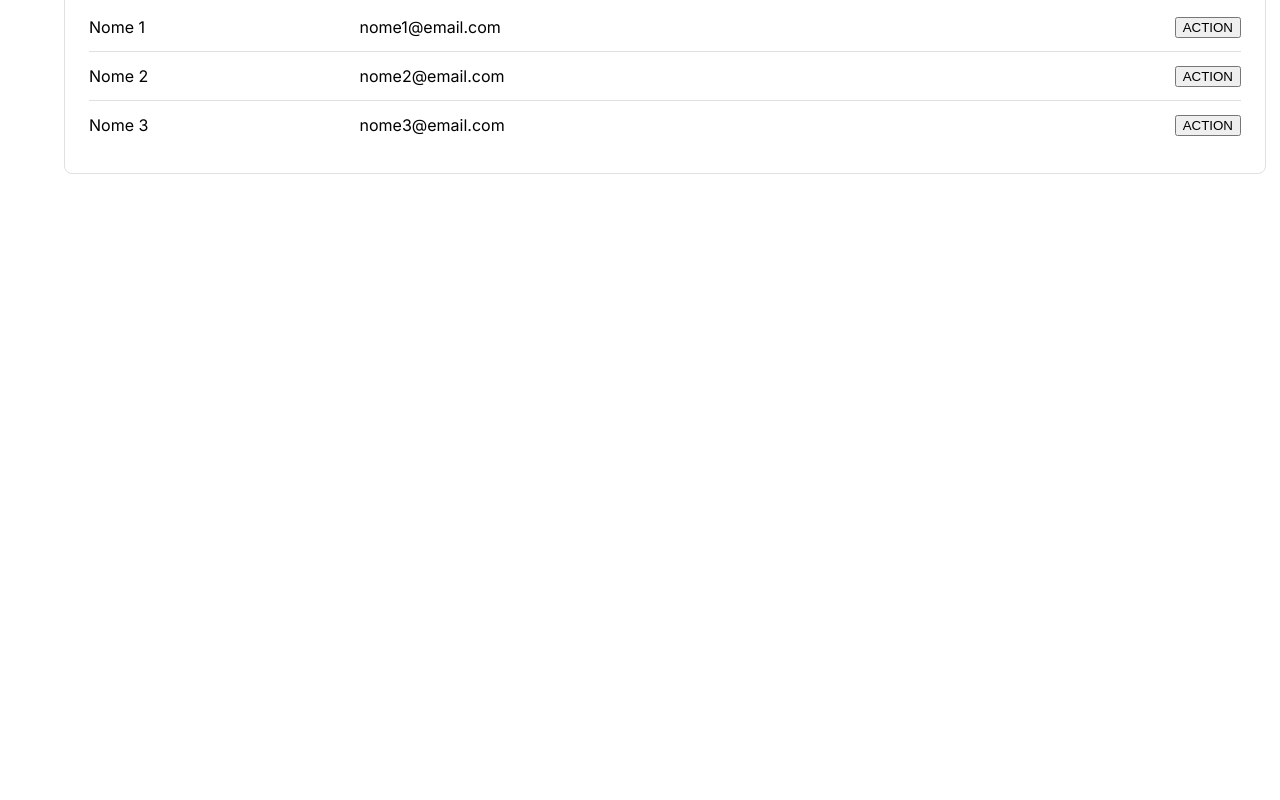
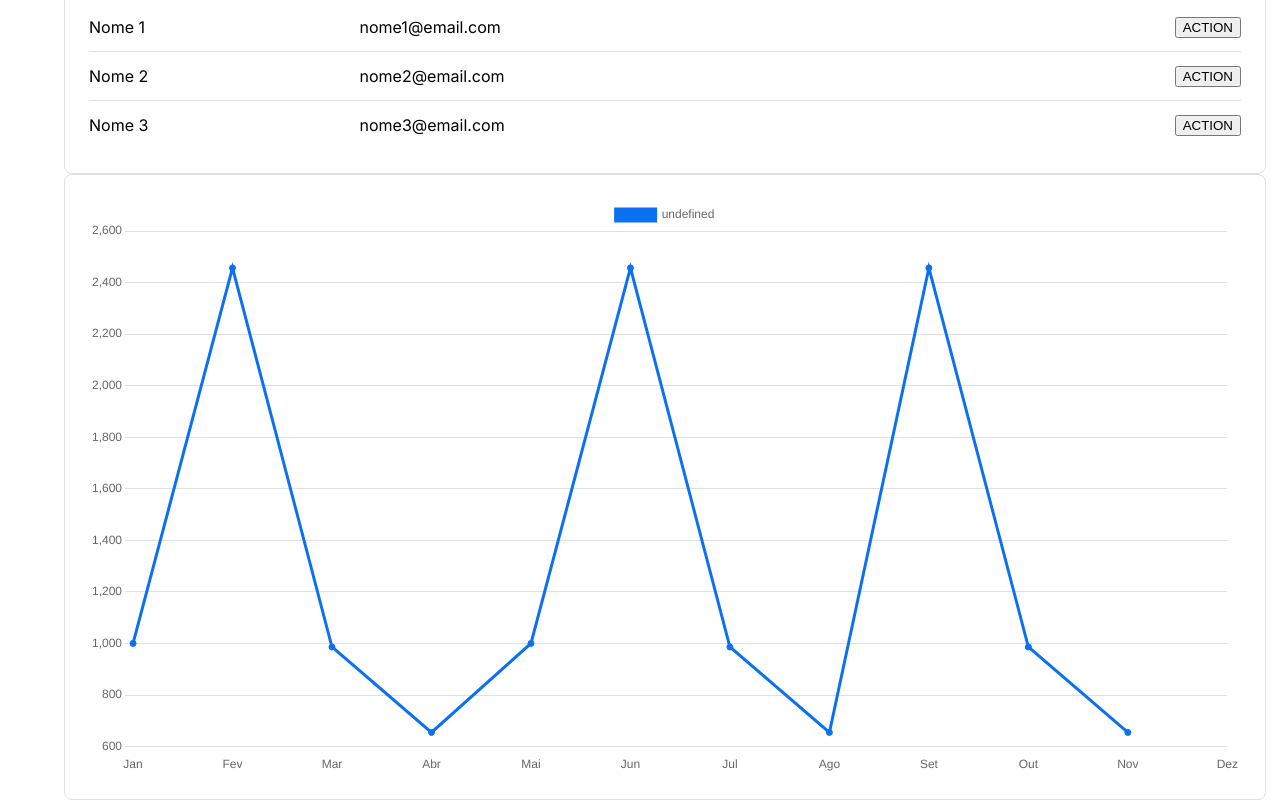
Before and after one commit to williansouza19122014/dnc-sales-dashboard-willian, a React (Vite) app: page /Home in a window 1280 px wide. Shown: the part 508-1308 px from the top of the page. Before the commit the page ends 800 px from the top, so only its background shows below. Built offline with nearby package versions, Linux system fonts and the light colour scheme.

Commit message:
Feat: Chart Component

```diff
--- a/package.json
+++ b/package.json
@@ -15,8 +15,10 @@
     "@mui/material": "^7.3.2",
     "@types/node": "^24.3.0",
     "@types/styled-components": "^5.1.34",
+    "chart.js": "^4.5.0",
     "prettier": "^3.6.2",
     "react": "^19.1.1",
+    "react-chartjs-2": "^5.3.0",
     "react-dom": "^19.1.1",
     "react-router-dom": "^7.8.2",
     "styled-components": "^6.1.19"
--- /dev/null
+++ b/src/components/CustomChart.tsx
@@ -0,0 +1,79 @@
+import { useTheme } from "styled-components";
+import {
+  Chart as ChartJS,
+  CategoryScale,
+  LinearScale,
+  BarElement,
+  PointElement,
+  LineElement,
+  Title,
+  Tooltip,
+  Legend
+} from 'chart.js';
+import { Line } from 'react-chartjs-2';
+import { Bar } from 'react-chartjs-2';
+import type { CustomChartProps } from '@/types';
+
+ChartJS.register(
+  CategoryScale,
+  LinearScale,
+  BarElement,
+  PointElement,
+  LineElement,
+  Title,
+  Tooltip,
+  Legend
+);
+
+function CustomChart(props: CustomChartProps) {
+  const { data, labels, type } = props;
+  const theme = useTheme();
+
+  const options = {
+    responsive: true,
+    scaleShowVerticalLines: false,
+    scales: {
+      x: {
+        border: {
+          display: false,
+        },
+        grid: {
+          display: false,
+        },
+        ticks: {
+          color: theme.typographies.subtitle,
+        },
+      },
+      y: {
+        border: {
+          display: false,
+        },
+        grid: {
+          color: theme.appDefaultStroke,
+        },
+        ticks: {
+          color: theme.typographies.subtitle,
+        },
+      },
+    },
+  };
+
+  const chartData = {
+    labels,
+    datasets: [
+      {
+        data: data,
+        borderColor: 'rgb(12, 112, 242)',
+        backgroundColor: 'rgba(12, 112, 242, 1)',
+      },
+    ],
+  };
+
+  return type === 'bar' ? (
+    <Bar options={options} data={chartData} />
+  ) : (
+    <Line options={options} data={chartData} />
+  );
+}
+
+export default CustomChart;
--- a/src/components/index.ts
+++ b/src/components/index.ts
@@ -1,4 +1,5 @@
 export {default as AvatarList} from './AvatarList'
+export {default as CustomChart} from './CustomChart'
 export {default as CustomTable} from './CustomTable'
 export {default as FormComponent} from './FormComponent'
 export {default as Header} from './Header'
--- a/src/pages/Home.tsx
+++ b/src/pages/Home.tsx
@@ -1,4 +1,4 @@
-import {AvatarList, CardComponent, CustomTable, Header } from "@/components"
+import {AvatarList, CardComponent, CustomChart, CustomTable, Header } from "@/components"
 import { Container } from "@mui/material"
 import { currencyConvert } from "@/utils"
 
@@ -54,6 +54,15 @@
             headers={mockTableData.headers}
             rows={mockTableData.rows}/>
         </CardComponent>
+
+        <CardComponent>
+          <CustomChart
+            labels={['Jan', 'Fev', 'Mar', 'Abr', 'Mai', 'Jun', 'Jul', 'Ago', 'Set', 'Out', 'Nov', 'Dez']}
+            data={[1000.12, 2456.54, 986.32, 654.89, 1000.12, 2456.54, 986.32, 654.89,2456.54, 986.32, 654.89]}
+            type="line"
+          />
+        </CardComponent>
+
       </Container>
     </>
   )
--- /dev/null
+++ b/src/types/customChart.d.ts
@@ -0,0 +1,5 @@
+export interface CustomChartProps {
+  labels: string[]
+  data: number[]
+  type: 'line' | 'bar'
+}
--- a/src/types/index.ts
+++ b/src/types/index.ts
@@ -1,4 +1,5 @@
 export * from './avatarsList'
+export * from './customChart'
 export * from './customTable'
 export * from './theme'
 export * from  './typographies'
```
Also changed, not shown: 1 other file (tests, documents, lock files or other folders).
